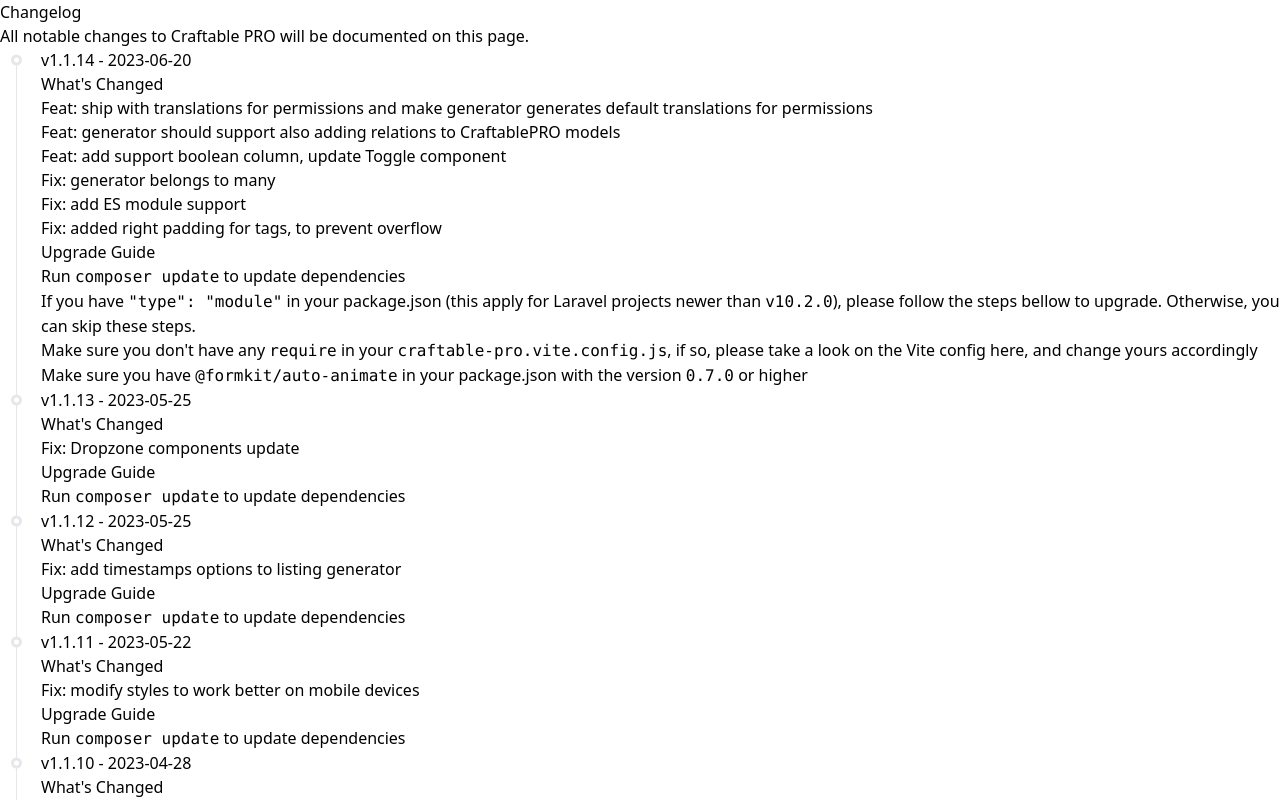
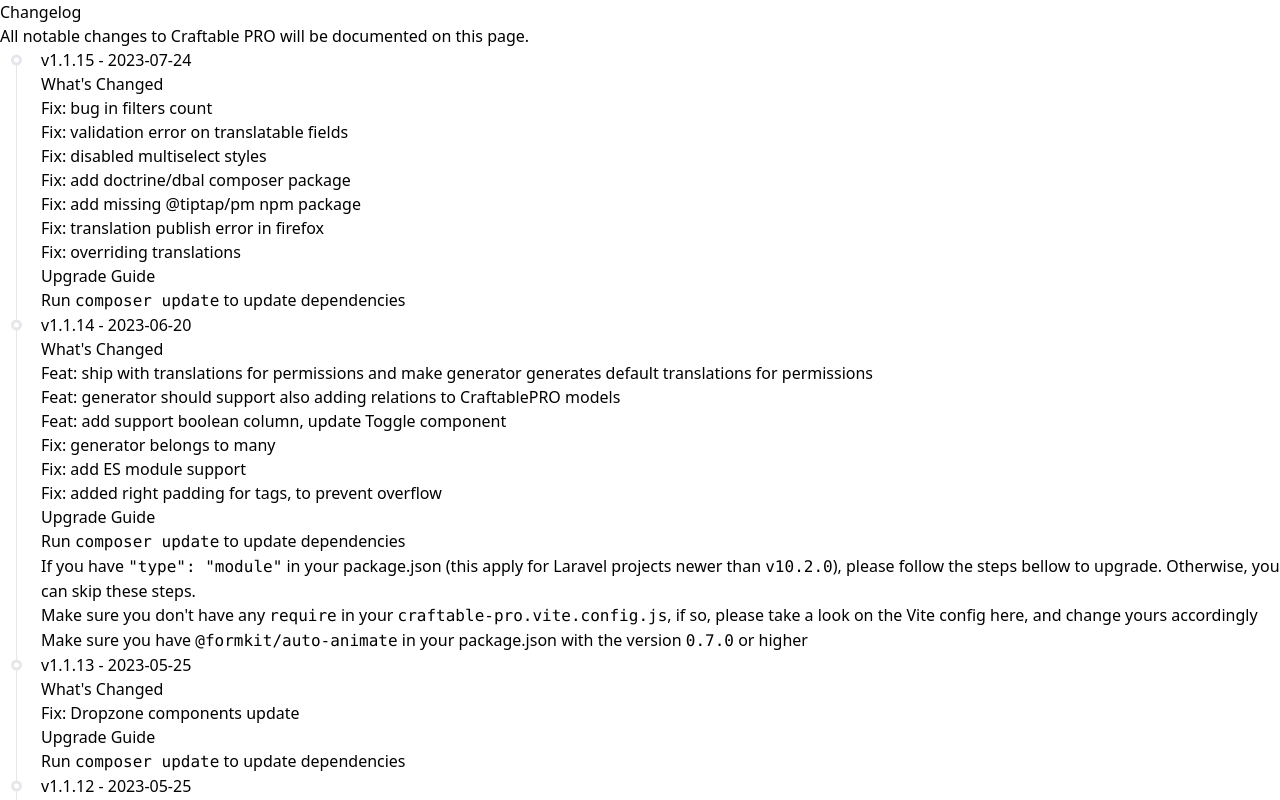
Before and after one commit to BRACKETS-by-TRIAD/craftable-pro-docs, a Next.js app: page /changelog in a window 1280 px wide. Shown: the top 800 px of the page. Built offline with nearby package versions, Linux system fonts and the light colour scheme.

Commit message:
feat: changelog for v1.1.15

```diff
--- a/pages/changelog.mdx
+++ b/pages/changelog.mdx
@@ -3,6 +3,22 @@
 All notable changes to Craftable PRO will be documented on this page.
 
 <div className="changelog-container">
+
+## v1.1.15 - 2023-07-24
+
+### What's Changed
+
+- Fix: bug in filters count
+- Fix: validation error on translatable fields
+- Fix: disabled multiselect styles
+- Fix: add doctrine/dbal composer package
+- Fix: add missing @tiptap/pm npm package
+- Fix: translation publish error in firefox
+- Fix: overriding translations
+
+### Upgrade Guide
+
+- Run `composer update` to update dependencies
 
 ## v1.1.14 - 2023-06-20
 
```
